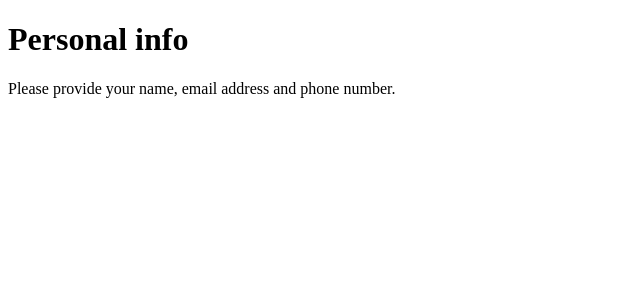
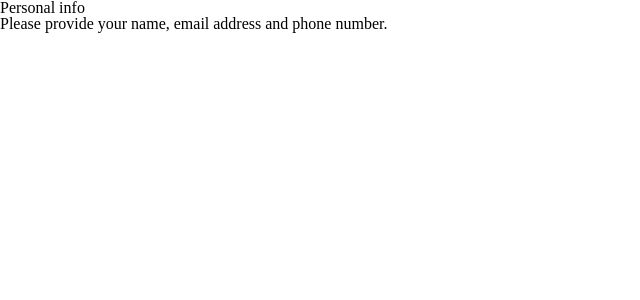
Before and after one commit to Gabrield7/multi-step-form, a React (Vite) app: page /info in a window 1280 px wide. Shown: the top 300 px of the page, without its empty margins (0-640 px from the left). Built offline with nearby package versions, Linux system fonts and the light colour scheme.

Commit message:
feat: add reset.css

```diff
--- a/src/App.tsx
+++ b/src/App.tsx
@@ -1,7 +1,12 @@
+//import { Topbar } from "./Components/Navbar/Topbar/Topbar.tsx"
 import { AppRoutes } from "./routes.tsx"
+import './reset.css'
 
 export function App() {
   return (
-    <AppRoutes />
+    <div>
+      {/* <Topbar /> */}
+      <AppRoutes />
+    </div>
   )
 }
--- /dev/null
+++ b/src/reset.css
@@ -0,0 +1,43 @@
+html, body, div, span, applet, object, iframe,
+h1, h2, h3, h4, h5, h6, p, blockquote, pre,
+a, abbr, acronym, address, big, cite, code,
+del, dfn, em, img, ins, kbd, q, s, samp,
+small, strike, strong, sub, sup, tt, var,
+b, u, i, center,
+dl, dt, dd, ol, ul, li,
+fieldset, form, label, legend,
+table, caption, tbody, tfoot, thead, tr, th, td,
+article, aside, canvas, details, embed,
+figure, figcaption, footer, header, hgroup,
+menu, nav, output, ruby, section, summary,
+time, mark, audio, video {
+	margin: 0;
+	padding: 0;
+	border: 0;
+	font-size: 100%;
+	font: inherit;
+	vertical-align: baseline;
+}
+/* HTML5 display-role reset for older browsers */
+article, aside, details, figcaption, figure,
+footer, header, hgroup, menu, nav, section {
+	display: block;
+}
+body {
+	line-height: 1;
+}
+ol, ul {
+	list-style: none;
+}
+blockquote, q {
+	quotes: none;
+}
+blockquote:before, blockquote:after,
+q:before, q:after {
+	content: '';
+	content: none;
+}
+table {
+	border-collapse: collapse;
+	border-spacing: 0;
+}
```
Also changed, not shown: src/routes.tsx (+4 -4 lines), 1 other file (tests, documents, lock files or other folders).
